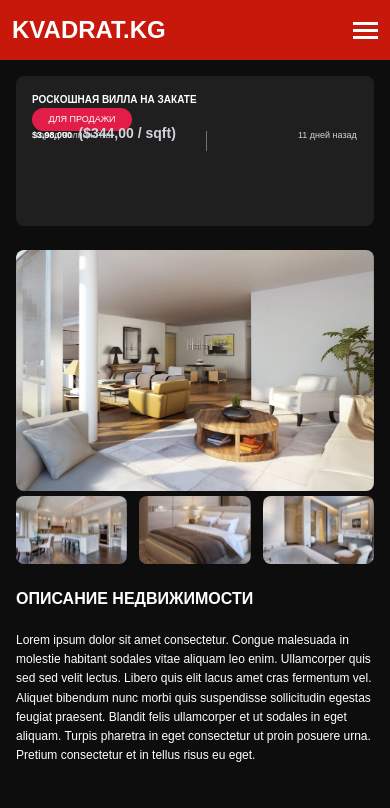
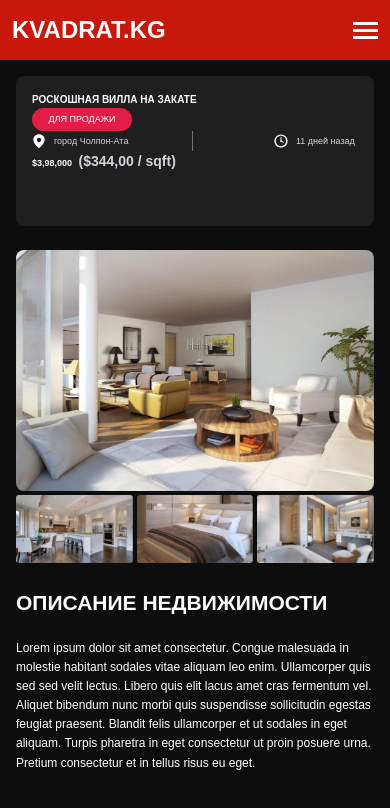
Before and after one commit to medina816/Kvadrat, a React (Vite) app: page /cardDetails in a window 390 px wide. Shown: the top 808 px of the page. Built offline with nearby package versions, Linux system fonts and the light colour scheme.

Commit message:
cardDetails

```diff
--- a/src/components/Footer/Footer.jsx
+++ b/src/components/Footer/Footer.jsx
@@ -14,9 +14,15 @@ function Footer() {
         <h2>KVADRAT.KG</h2>
         <p>Наши социальные сети</p>
         <div className='footer-img'>
+          <div>
             <img src={instagram} alt="" />
+          </div>
+          <div>
             <img src={whatsapp} alt="" />
+          </div>
+          <div>
             <img src={telegram} alt="" />
+          </div>
         </div>
       </div>
 
@@ -37,17 +43,23 @@ function Footer() {
       <div className='footer-Contacts'>
         <h2>Контакты</h2>
         <div className="contact-item">
+          <div className='background'>
             <img src={footertel} alt="Телефон" />
+          </div>
           <h2>+996 400 567 455</h2>
         </div>
 
         <div className="contact-item">
+          <div className='background'>
             <img src={footergmail} alt="Email" />
+          </div>
           <h2>apartm_@gmail.com</h2>
         </div>
 
         <div className="contact-item">
+          <div className='background'>
             <img src={footerg} alt="Адрес" />
+          </div>
           <h2>г.Бишкек ул.45 Мира</h2>
         </div>
       </div>
--- a/src/components/Footer/footer.scss
+++ b/src/components/Footer/footer.scss
@@ -1,5 +1,5 @@
 .footer {
-    background-color: #222222;
+    background-color: #111111;
     display: flex;
     justify-content: space-between;
     padding: 40px 30px;
@@ -9,29 +9,41 @@
 
 
     .foot-kg {
-    //   display: flex;
       flex-direction: column;
       align-items: flex-start;
-      // text-align: left;
       width: 200px;
+
 
       h2 {
         font-size: 26px;
-        color: white;
+        color: #FFFFFF;
         margin-bottom: 10px;
       }
 
       p {
         color: #aaa;
+        margin-bottom: 14px;
       }
 
       .footer-img{
         display: flex;
+        gap: 10px;
+        cursor: pointer;
+        div {
+          background: #DC2215;
+          border-radius: 50%;
+          width: 32px;
+          height: 32px;
+          display: flex;
+          align-items: center;
+          justify-content: center;
+      }
       }
 
       img {
         width: 32px;
         margin: 10px;
+
 
         &:hover {
           opacity: 0.7;
@@ -47,8 +59,6 @@
     .footer-second-group {
       display: flex;
       flex-direction: column;
-      // align-items: flex-start;
-      // text-align: left;
       gap: 12px;
 
       p {
@@ -65,20 +75,31 @@
       text-align: left;
 
       h2 {
-        color: whitesmoke;
+        margin-bottom: 21px;
+        color: #FFFFFF;
         font-size: 16px;
-        margin: 4px 0;
       }
     }
     .contact-item {
       display: flex;
-      align-items: center;
+      gap: 10px;
       margin-bottom: 15px;
+      .background{
+        background: #DC2215;
+        border-radius: 50%;
+        width: 32px;
+        height: 32px;
+        display: flex;
+        align-items: center;
+        justify-content: center;
+
+      }
 
       img {
+        cursor: pointer;
         width: 24px;
         height: 24px;
-        margin-right: 10px;
+        display: flex;
       }
 
       h2 {
--- a/src/components/Header/header.scss
+++ b/src/components/Header/header.scss
@@ -40,7 +40,7 @@
       transition: color 0.3s ease;
 
       &:hover {
-        color: #007bff;
+        color: black;
       }
 
       &::after {
@@ -50,7 +50,7 @@
         left: 0;
         width: 0;
         height: 2px;
-        background-color: #007bff;
+        background-color: black;
         transition: width 0.3s ease;
       }
 
--- a/src/pages/cardDetails/CardDetails.jsx
+++ b/src/pages/cardDetails/CardDetails.jsx
@@ -3,8 +3,8 @@ import card from "../../assets/images/card.png"
 import cardd from "../../assets/svg/cardd.svg"
 import carddd from "../../assets/svg/carddd.svg"
 import cardddd from "../../assets/svg/cardddd.svg"
-// import cardsholpon from "../../assets/svg/cardsholpon.svg"
-// import cardshs from "../../assets/svg/cardshs.svg"
+import cardsholpon from "../../assets/svg/cardsholpon.svg"
+import cardshs from "../../assets/svg/cardshs.svg"
 import { MdEditCalendar } from "react-icons/md";
 import './cardDetails.scss'
 import { BiSelection } from "react-icons/bi";
@@ -14,7 +14,13 @@ import { RiDashboardLine } from "react-icons/ri";
 import { TbFridge } from "react-icons/tb";
 import { BiBath } from "react-icons/bi";
 import { BiSolidCarGarage } from "react-icons/bi";
+import { useState } from 'react'
+
 function CardDetails() {
+    const [mainImage, setMainImage] = useState(card);
+
+    const thumbnails = [cardd, carddd, cardddd];
+
     return (
         <div className='cardDetails'>
             {/* <div className='container'> */}
@@ -22,7 +28,10 @@ function CardDetails() {
 
 
             <div className="card-FORSALE">
+                <div className='card-tch'>
+
                     <div className='flex justify-between mb-[30px]'>
+
                         <h2 className="title">РОСКОШНАЯ ВИЛЛА НА ЗАКАТЕ</h2>
                         <button className="status-btn">
                             <p>ДЛЯ ПРОДАЖИ</p>
@@ -31,10 +40,12 @@ function CardDetails() {
 
                     <div className="info-row mb-[30px]">
                         <div className="location">
+                            <img className='w-[22px] h-[22px] ' src={cardsholpon} alt="" />
                             <i className="fas fa-map-marker-alt" /> город Чолпон-Ата
                         </div>
                         <div className="divider" />
                         <div className="posted">
+                            <img className='card-imgshs w-[22px] h-[22px]' src={cardshs} alt="" />
                             <i className="far fa-clock" /> 11 дней назад
                         </div>
                     </div>
@@ -43,16 +54,23 @@ function CardDetails() {
                         $3,98,000 <span>($344,00 / sqft)</span>
                     </div>
                 </div>
+            </div>
 
 
             <div className='card-img'>
-                    <div className="main-img">
-                        <img src={card} alt="Main" />
+                <div className='main-img'>
+                    <img src={mainImage} alt='Main' />
                 </div>
-                    <div className="side-imgs">
-                        <img src={cardd} alt="Side 1" />
-                        <img src={carddd} alt="Side 2" />
-                        <img src={cardddd} alt="Side 3" />
+                <div className='side-imgs'>
+                    {thumbnails.map((thumb, index) => (
+                        <img
+                            key={index}
+                            src={thumb}
+                            alt={`Thumb ${index + 1}`}
+                            onClick={() => setMainImage(thumb)}
+                            className='thumb'
+                        />
+                    ))}
                 </div>
             </div>
 
--- a/src/pages/cardDetails/cardDetails.scss
+++ b/src/pages/cardDetails/cardDetails.scss
@@ -20,7 +20,7 @@
 
 
     h2 {
-        font-size: 14px;
+        font-size: 21px;
         font-weight: 600;
         text-transform: uppercase;
         color: #ffffff;
@@ -30,7 +30,7 @@
     .review-buttons {
         display: grid;
         grid-template-columns: repeat(4, 1fr);
-        gap: 10px;
+        gap: 14px;
     }
 
     button {
@@ -40,10 +40,8 @@
         border: none;
         border-radius: 6px;
         display: flex;
-        align-items: center; // икон + текст вертикаль эмес, горизонталдуу
+        align-items: center;
         gap: 8px;
-        align-items: flex-start;
-        justify-content: center;
         font-size: 13px;
         font-weight: 500;
         cursor: pointer;
@@ -56,17 +54,17 @@
             margin-bottom: 10px;
         }
 
-        // div {
-        //     display: flex;
-        //     font-size: 15px;
-        //     flex-direction: column;
-        //     align-items: flex-start;
-        //     line-height: 1.2;
-        // }
+                div {
+                    display: flex;
+                    gap: 2px;
+                    font-size: 18px;
+                    flex-direction: column;
+                    line-height: 1.2;
+                }
 
         span {
             display: flex;
-            font-size: 15px;
+            font-size: 18px;
             font-weight: 400;
             color: #f1f1f1;
             margin-top: 2px;
@@ -87,7 +85,7 @@
     padding: 1.5rem 0;
 
     h2 {
-        font-size: 16px;
+        font-size: 21px;
         font-weight: 600;
         text-transform: uppercase;
         color: #ffffff;
@@ -135,39 +133,6 @@
         }
     }
 
-    // h2 {
-    //     font-size: 16px;
-    //     font-weight: 600;
-    //     text-transform: uppercase;
-    //     color: #ffffff;
-    //     margin-bottom: 1rem;
-    // }
-
-    // display: flex;
-    // flex-wrap: wrap;
-    // gap: 34px;
-
-    // p {
-    //     // width: 136px;
-    //     height: 26px;
-    //     gap: 34px;
-    //     flex-wrap: wrap;
-    //     position: relative;
-    //     padding-left: 1.5rem;
-    //     color: #ffffff;
-    //     font-size: 12px;
-
-    //     &::before {
-    //         // width: 31px;
-    //         // height: 31px;
-    //         // gap: 10px;
-    //         // // content: '✔';
-    //         // position: absolute;
-    //         // left: 0;
-    //         // color: #ef4444;
-    //         font-weight: bold;
-    //     }
-    // }
 }
 
 // =========== КЫСКА МАЛЫМАТ КАРТОЧКА ==========
@@ -189,7 +154,7 @@
 
     .title {
         display: flex;
-        font-size: 1rem;
+        font-size: 19px;
         font-weight: 600;
         text-transform: uppercase;
         color: white;
@@ -267,11 +232,10 @@
             width: 313px;
             height: 209px;
             object-fit: cover;
-            border-radius: 0.5rem;
             transition: transform 0.3s ease;
 
             &:hover {
-                transform: scale(1.05);
+                transform: scale(1.02);
             }
         }
     }
@@ -288,8 +252,13 @@
     .card-FORSALE{
         width: 100%;
         height: 150px;
-        // top: 92px;
         left: 20px;
+
+        .card-tch{
+            width: 100%;
+            height: 100%;
+            gap: 17px;
+        }
         .title{
 
             width: 182px;
@@ -297,37 +266,63 @@
             font-size: 10px;
         }
         .status-btn{
-            // margin-top: -12px;
             width: 100px;
             height: 23px;
            font-size: 9px;
         }
         .info-row{
-            margin-top: -12px;
+            width: 100%;
+            display: flex;
+            align-items: center;
+            gap: 4px;
+
+            img{
+                width: 14px;
+                height: 14px;
+                flex-shrink: 0;
+            }
+            .divider{
+                margin-left: -20px;
+            }
+
+            .location,
+            .posted {
+                white-space: nowrap;
+                text-overflow: ellipsis;
+                font-size: 9px;
+                height: 11px;
+                display: flex;
+                align-items: center;
+                flex-shrink: 1;
+            }
+            .location{
+                white-space: nowrap;
+                width: 86px;
+                height: 11px;
+                font-size: 9px;
+                flex-shrink: 1;
+            }
+            .posted{
+                white-space: nowrap;
+                width: 64px;
+                height: 11px;
+                font-size: 9px;
+                flex-shrink: 1;
+                .card-imgshs{
+                    margin-left: -20px;
+                }
+
+
+            }
         }
 
         .price{
-            margin-top: -40px;
             width: 100%;
             font-size: 9px;
 
         }
-        .location{
-            margin-top: -12px;
-            width: 86px;
-            height: 11px;
-            font-size: 9px;
-        }
 
-        .divider{
-            margin-left: 40px;
-        }
-        .posted{
-            margin-top: -12px;
-            width: 64px;
-            height: 11px;
-            font-size: 9px;
-        }
+
 
     }
 
@@ -338,14 +333,19 @@
         flex-direction: column;
         top: 227px;
         left: 20px;
-        gap: 4.61px;
+        gap: 4px;
 
         .main-img {
             width: 100%;
+            border-radius: 1px;
             height: auto;
+            display: flex;
+            gap: 4px;
         }
 
         .side-imgs {
+            display: flex;
+            gap: 4px;
             width: 100%;
             height: 68px;
             flex-direction: row;
@@ -353,6 +353,7 @@
             img {
                 width: 100%;
                 height: 68px;
+                border-radius: 3px;
             }
         }
     }
@@ -372,18 +373,40 @@
     }
 
 
-    .card-review  {
-        gap: 11px;
+    .card-review {
+        .review-buttons {
+          display: flex;
+          overflow-x: auto;
+          overflow-y: hidden;
+          gap: 11px;
+          padding-bottom: 8px;
+
+          .review-button {
+            min-width: 130px;
+            height: 60px;
+            flex-shrink: 0;
+            background-color: #a40a00;
+            color: #fff;
+            border-radius: 8px;
+            display: flex;
+            align-items: center;
+            justify-content: center;
+          }
 
 
+          scrollbar-width: thin;
+          scrollbar-color: #ccc transparent;
 
-    .review-buttons{
-        display: grid;
-        width: 100%;
-        grid-auto-rows: 60px;
-        gap: 11px;
-    }
-    }
+          &::-webkit-scrollbar {
+            height: 4px;
+          }
+
+          &::-webkit-scrollbar-thumb {
+            background-color: #ccc;
+            border-radius: 10px;
+          }
+        }
+      }
 
     .card-conveniences {
         justify-content: space-between;
```
Lines whose indentation alone changed are shown as unchanged.
